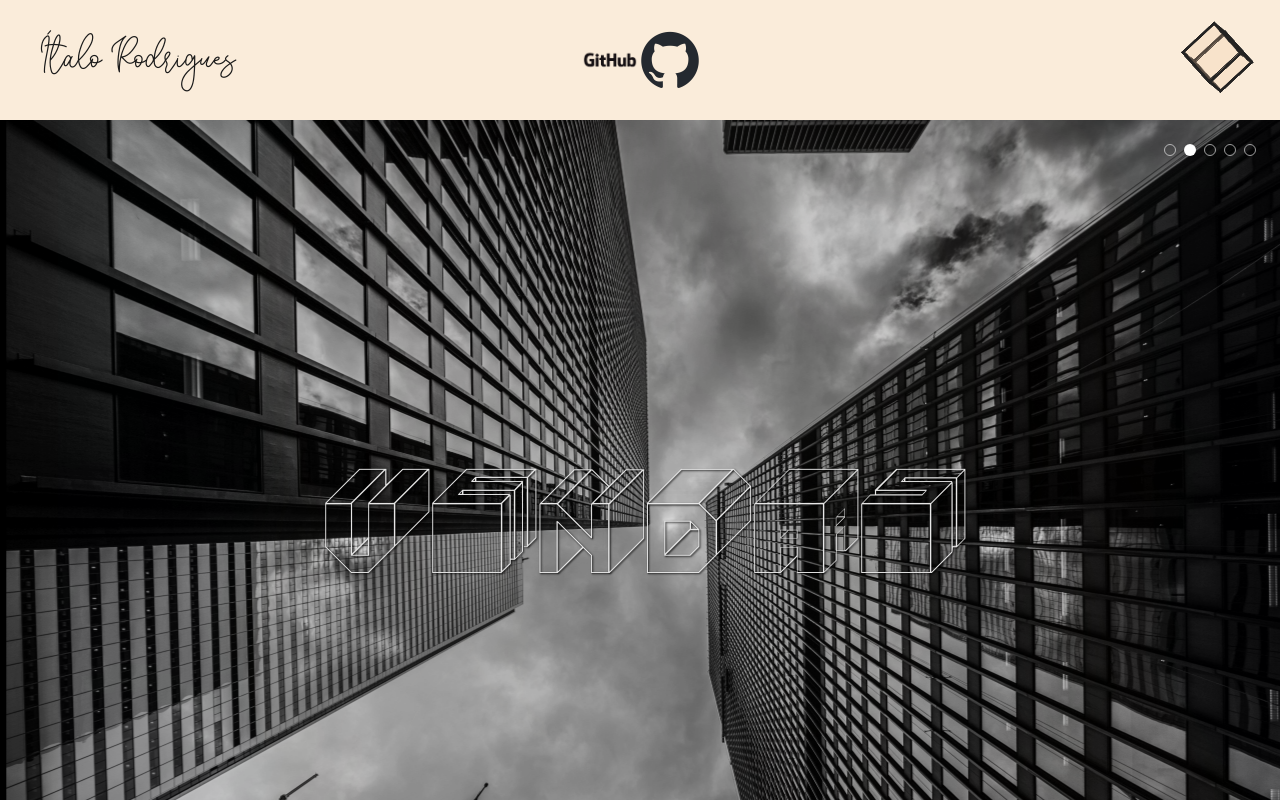
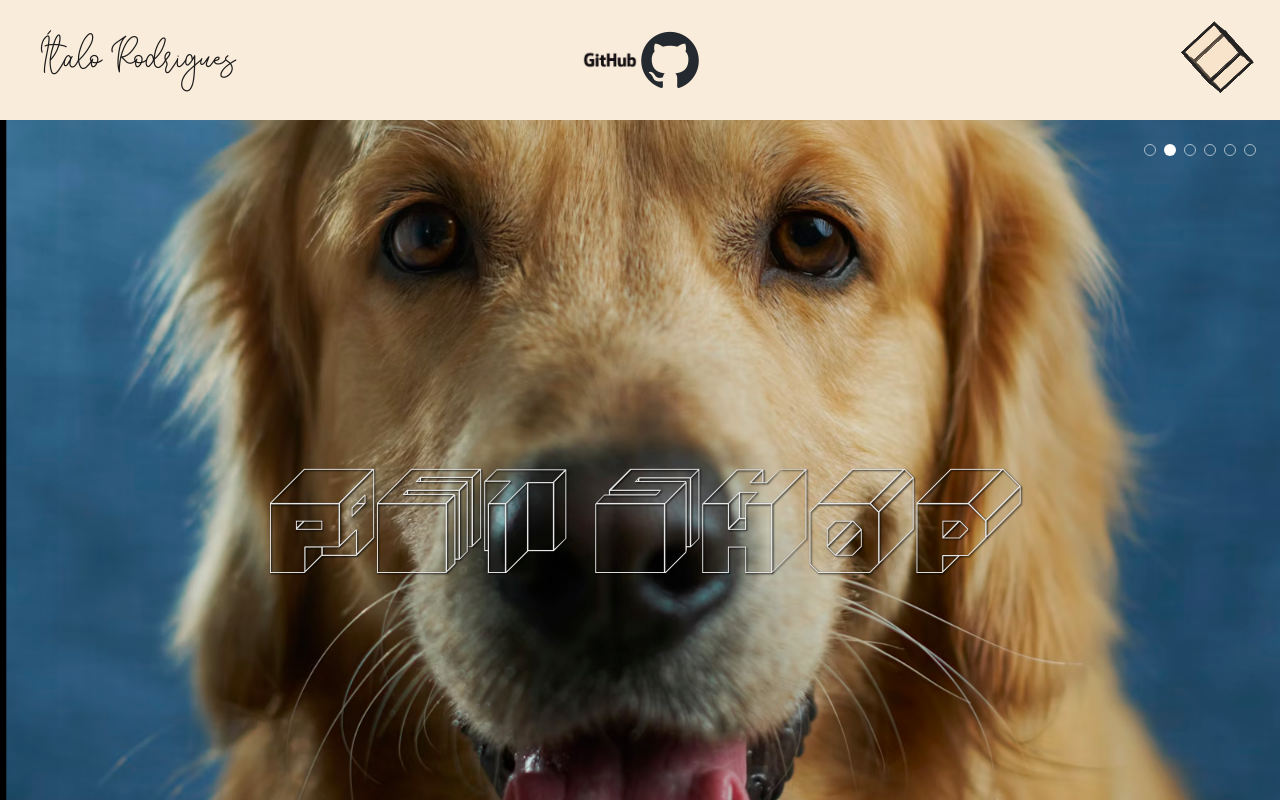
Before and after one commit to italosenac/PortfolioItalo, a React (Vite) app in the folder FrontEnd Portfolio Italo V1/: page / in a window 1280 px wide. Built offline with nearby package versions, Linux system fonts and the light colour scheme.

Commit message:
Portfolio Italo V1.1

```diff
--- a/FrontEnd Portfolio Italo V1/src/Portfolio.tsx
+++ b/FrontEnd Portfolio Italo V1/src/Portfolio.tsx
@@ -9,35 +9,41 @@ type Imagem = {
 
 const IMAGENS: Imagem[] = [
    {
+    titulo: 'LOCALS',
+    url: 'Selecao_Construcao_Civil_Desktop.png'
+    ,link: 'https://github.com/italosenac/PortfolioItalo/tree/5d880e931cad631e9787365afd86697c68053695/LOCALS%20-%20PrototipoV1'
+},
+      {
     titulo: 'PET SHOp',
     url: 'petshop.jpeg'
-    ,link: 'https://google.com'
+    ,link: 'https://github.com/italosenac/PortfolioItalo/tree/5d880e931cad631e9787365afd86697c68053695/5%20Sistemas%20-%20Avalia%C3%A7%C3%A3o%20Thalyta%20-%20Italo%20R%20Pereira/sistemaPetShop'
 },
   {
     titulo: 'vENDaS',
     url: 'vendas.jpeg',
-    link: 'https://google.com'
+    link: 'https://github.com/italosenac/PortfolioItalo/tree/5d880e931cad631e9787365afd86697c68053695/5%20Sistemas%20-%20Avalia%C3%A7%C3%A3o%20Thalyta%20-%20Italo%20R%20Pereira'
 
 },
 
   {
     titulo: 'bIbLIOTECA',
     url: 'biblioteca.jpeg',
-    link: 'https://google.com'
+    link: 'https://github.com/italosenac/PortfolioItalo/tree/5d880e931cad631e9787365afd86697c68053695/5%20Sistemas%20-%20Avalia%C3%A7%C3%A3o%20Thalyta%20-%20Italo%20R%20Pereira'
 },
 
   {
     titulo: 'cLINICAS',
     url: 'clinicas.jpeg',
-    link: 'https://google.com'
+    link: 'https://github.com/italosenac/PortfolioItalo/tree/5d880e931cad631e9787365afd86697c68053695/5%20Sistemas%20-%20Avalia%C3%A7%C3%A3o%20Thalyta%20-%20Italo%20R%20Pereira'
 
     },
 
   {
     titulo: 'CHAT agENT',
     url: 'chatagent.jpeg'
-    ,link: 'https://google.com'
+    ,link: 'https://github.com/italosenac/PortfolioItalo/tree/5d880e931cad631e9787365afd86697c68053695/5%20Sistemas%20-%20Avalia%C3%A7%C3%A3o%20Thalyta%20-%20Italo%20R%20Pereira'
 }
+
 ]
 
 const INTERVALO_MS = 5000
@@ -94,8 +100,10 @@ export default function Portfolio(): JSX.Element {
         <div className='headerLogoItalo'>Ítalo Rodrigues
          <div className="iconesRight">
         <div className="github">
-            <img src="src\assets\GitHub-Logos\GitHub_Logo.png" alt="Logo GitHub" />
+          <a href = "https://github.com/italosenac" className="github">
+            <img src="src\assets\GitHub-Logos\GitHub_Logo.png" alt="Logo GitHub"/>
             <img src="/src\assets\github-mark\github-mark.png" alt="Logo GitHub" />
+          </a>
         </div>
             </div>
             <div className="spinner">
@@ -144,6 +152,9 @@ const TelaInteira = styled.div`
 overflow: hidden;
 font-family: 'Vostela';
 font-size: 60px;
+
+
+
 `
 
 const Slider = styled.div`
```
Also changed, not shown: package.json (added, +9 -0 lines), FrontEnd Portfolio Italo V1/public/Selecao_Construcao_Civil_Desktop.png (added), 1 other file (tests, documents, lock files or other folders). Lines whose indentation alone changed are shown as unchanged.
